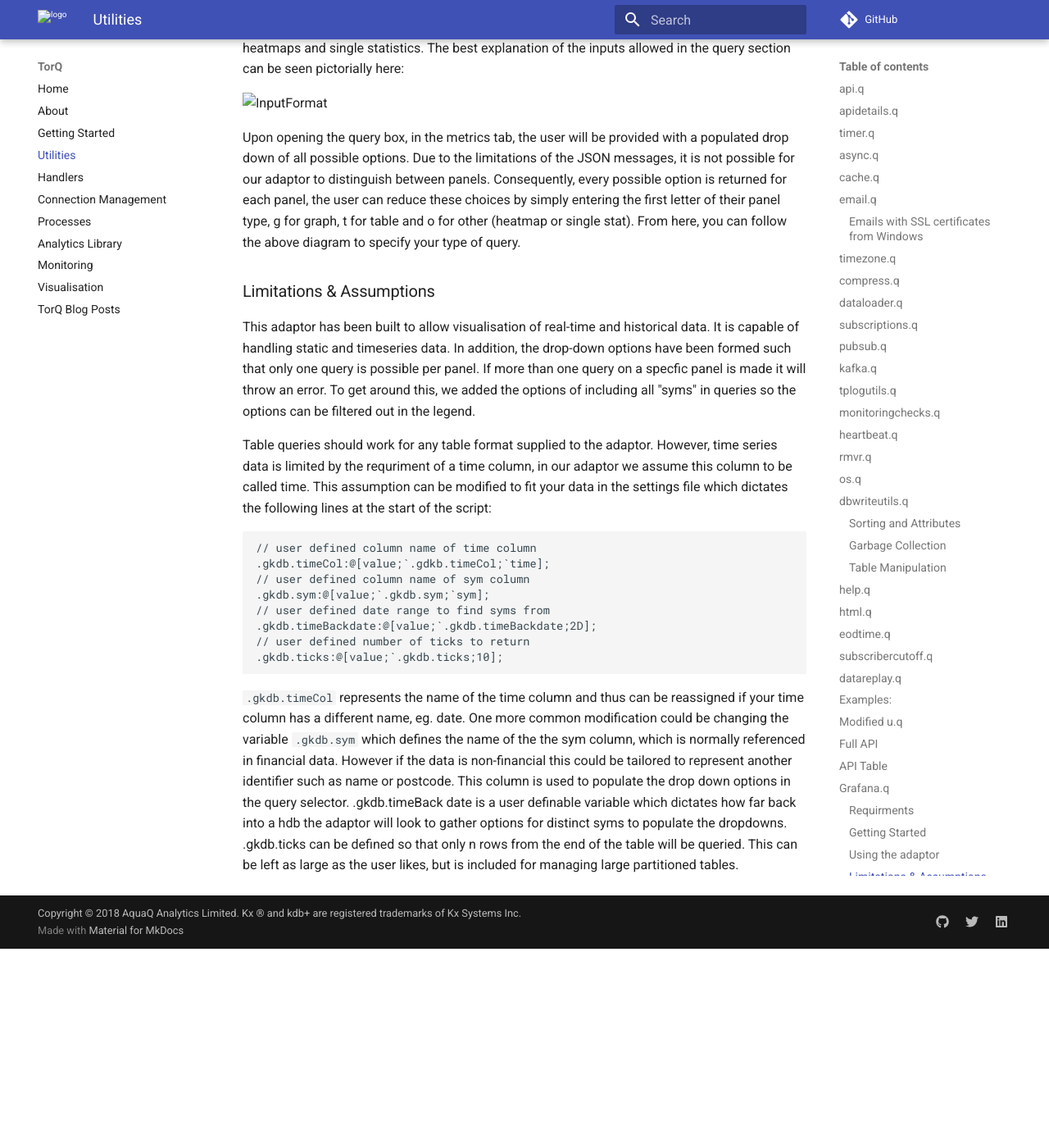
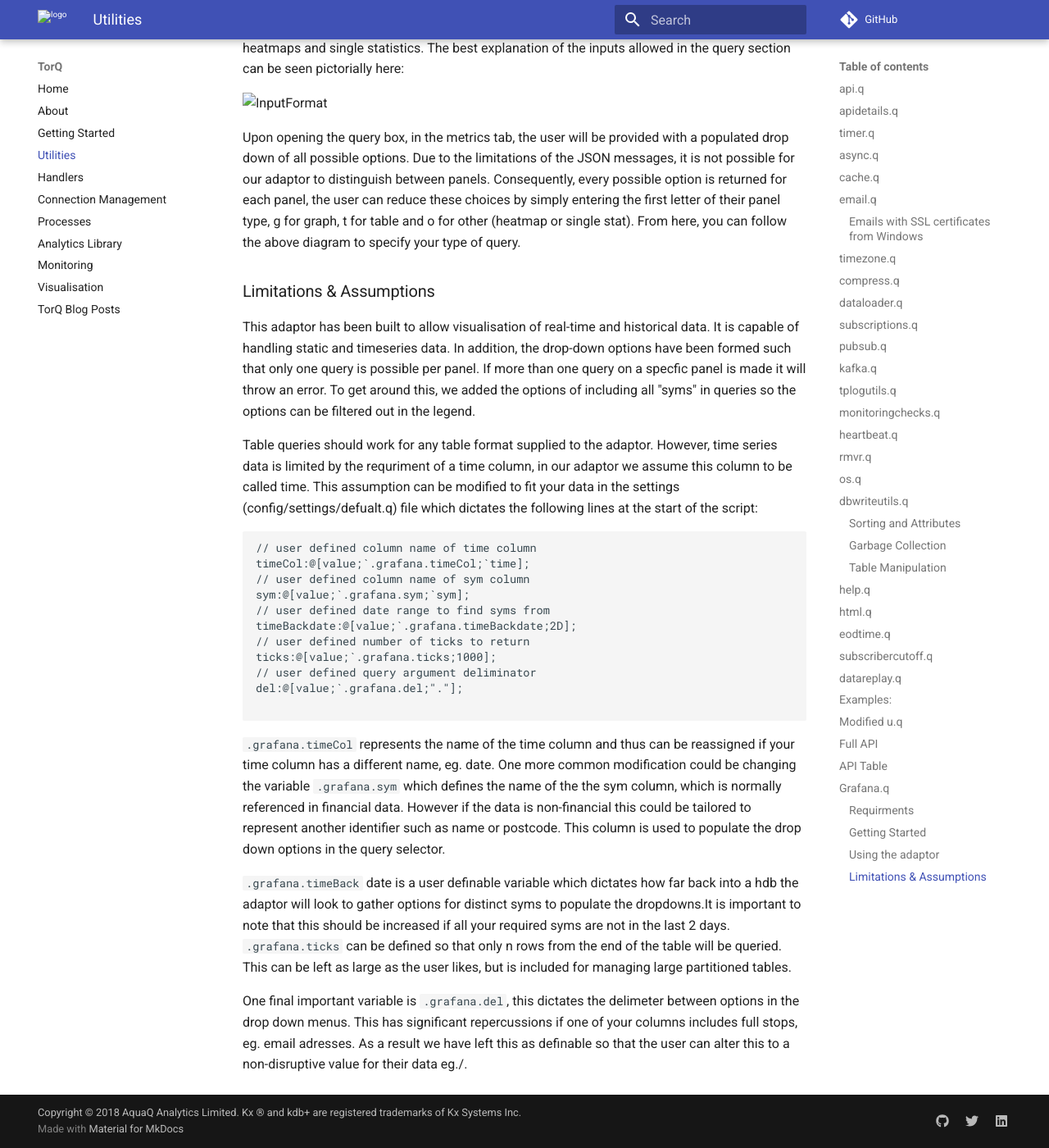
Before and after one commit to DataIntellectTech/TorQ, an MkDocs documentation site: the page built from docs/utilities.md, in a window 1280 px wide and 1400 px high, scrolled down 34931 px. Shown: the whole window at 82% size. Built offline with MkDocs 1.6.1 and Material for MkDocs 9.7.7, drawn with Linux system fonts in a browser that asks for light colours; comment, search, counter and statistics services are not loaded; old or Windows-style settings are respelled for this version of MkDocs; before the commit the page ends 36088 px from its top, so only the background shows below that.

Commit message:
Fix gkdb to grafana & add delimeter

````diff
--- a/docs/utilities.md
+++ b/docs/utilities.md
@@ -1232,17 +1232,23 @@ Upon opening the query box, in the metrics tab, the user will be provided with a
 ### Limitations & Assumptions
 This adaptor has been built to allow visualisation of real-time and historical data. It is capable of handling static and timeseries data.  In addition, the drop-down options have been formed such that only one query is possible per panel. If more than one query on a specfic panel is made it will throw an error. To get around this, we added the options of including all "syms" in queries so the options can be filtered out in the legend.
 
-Table queries should work for any table format supplied to the adaptor. However, time series data is limited by the requriment of a time column, in our adaptor we assume this column to be called time. This assumption can be modified to fit your data in the settings file which dictates the following lines at the start of the script:
+Table queries should work for any table format supplied to the adaptor. However, time series data is limited by the requriment of a time column, in our adaptor we assume this column to be called time. This assumption can be modified to fit your data in the settings (config/settings/defualt.q) file which dictates the following lines at the start of the script:
 ```
 // user defined column name of time column
-.gkdb.timeCol:@[value;`.gdkb.timeCol;`time];
+timeCol:@[value;`.grafana.timeCol;`time];
 // user defined column name of sym column
-.gkdb.sym:@[value;`.gkdb.sym;`sym];
+sym:@[value;`.grafana.sym;`sym];
 // user defined date range to find syms from
-.gkdb.timeBackdate:@[value;`.gkdb.timeBackdate;2D];
+timeBackdate:@[value;`.grafana.timeBackdate;2D];
 // user defined number of ticks to return
-.gkdb.ticks:@[value;`.gkdb.ticks;10];
+ticks:@[value;`.grafana.ticks;1000];
+// user defined query argument deliminator
+del:@[value;`.grafana.del;"."];
+
 ```
 
-```.gkdb.timeCol``` represents the name of the time column and thus can be reassigned if your time column has a different name, eg. date. One more common modification could be changing the variable ```.gkdb.sym ``` which defines the name of the the sym column, which is normally referenced in financial data. However if the data is non-financial this could be tailored to represent another identifier such as name or postcode. This column is used to populate the drop down options in the query selector.
-.gkdb.timeBack date is a user definable variable which dictates how far back into a hdb the adaptor will look to gather options for distinct syms to populate the dropdowns. .gkdb.ticks can be defined so that only n rows from the end of the table will be queried. This can be left as large as the user likes, but is included for managing large partitioned tables.
+```.grafana.timeCol``` represents the name of the time column and thus can be reassigned if your time column has a different name, eg. date. One more common modification could be changing the variable ```.grafana.sym ``` which defines the name of the the sym column, which is normally referenced in financial data. However if the data is non-financial this could be tailored to represent another identifier such as name or postcode. This column is used to populate the drop down options in the query selector.
+
+```.grafana.timeBack``` date is a user definable variable which dictates how far back into a hdb the adaptor will look to gather options for distinct syms to populate the dropdowns.It is important to note that this should be increased if all your required syms are not in the last 2 days. ```.grafana.ticks``` can be defined so that only n rows from the end of the table will be queried. This can be left as large as the user likes, but is included for managing large partitioned tables.
+
+One final important variable is ```.grafana.del```, this dictates the delimeter between options in the drop down menus. This has significant repercussions if one of your columns includes full stops, eg. email adresses. As a result we have left this as definable so that the user can alter this to a non-disruptive value for their data eg./.
````
